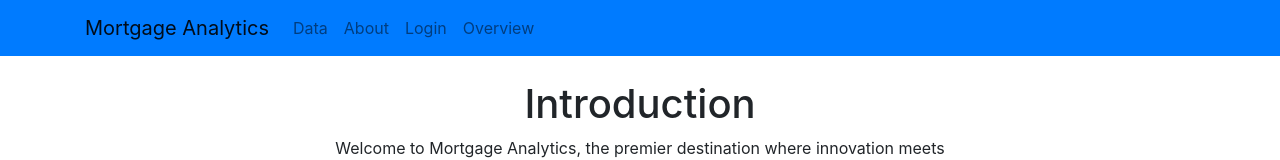
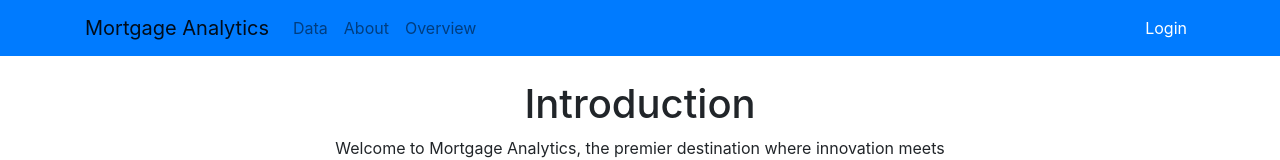
Before and after one commit to mortgage-analytics/frontend, a React (Create React App) app in the folder mortgage_analytics/: page / in a window 1280 px wide. Shown: the top 160 px of the page. Built offline with nearby package versions, Linux system fonts and the light colour scheme.

Commit message:
moved login button to the right

```diff
--- a/mortgage_analytics/src/components/Navbar.jsx
+++ b/mortgage_analytics/src/components/Navbar.jsx
@@ -23,16 +23,19 @@ function AppNavbar() {
             <Nav className="me-auto">
                 <Nav.Link href="/data">Data</Nav.Link>
                 <Nav.Link href="/about">About</Nav.Link>
-				{
-					isLoggedIn() ? (
-						<Nav.Link href="/" onClick={logout}>Logout</Nav.Link>
-					) : (
-						<Nav.Link href="/login">Login</Nav.Link>
-					)
-				}
                 <Nav.Link href="/overview">Overview</Nav.Link>
             </Nav>
+            <Nav className="ml-auto">
+                {
+                  isLoggedIn() ? (
+                    <Nav.Link className="ms-auto" style={{color:"white"}} href="/" onClick={logout}>Logout</Nav.Link>
+                  ) : (
+                    <Nav.Link className="ms-auto" style={{color:"white"}} href="/login">Login</Nav.Link>
+                  )
+                }
+            </Nav>
             </Navbar.Collapse>
+
         </Container>
         </Navbar>
         <Outlet />
```
